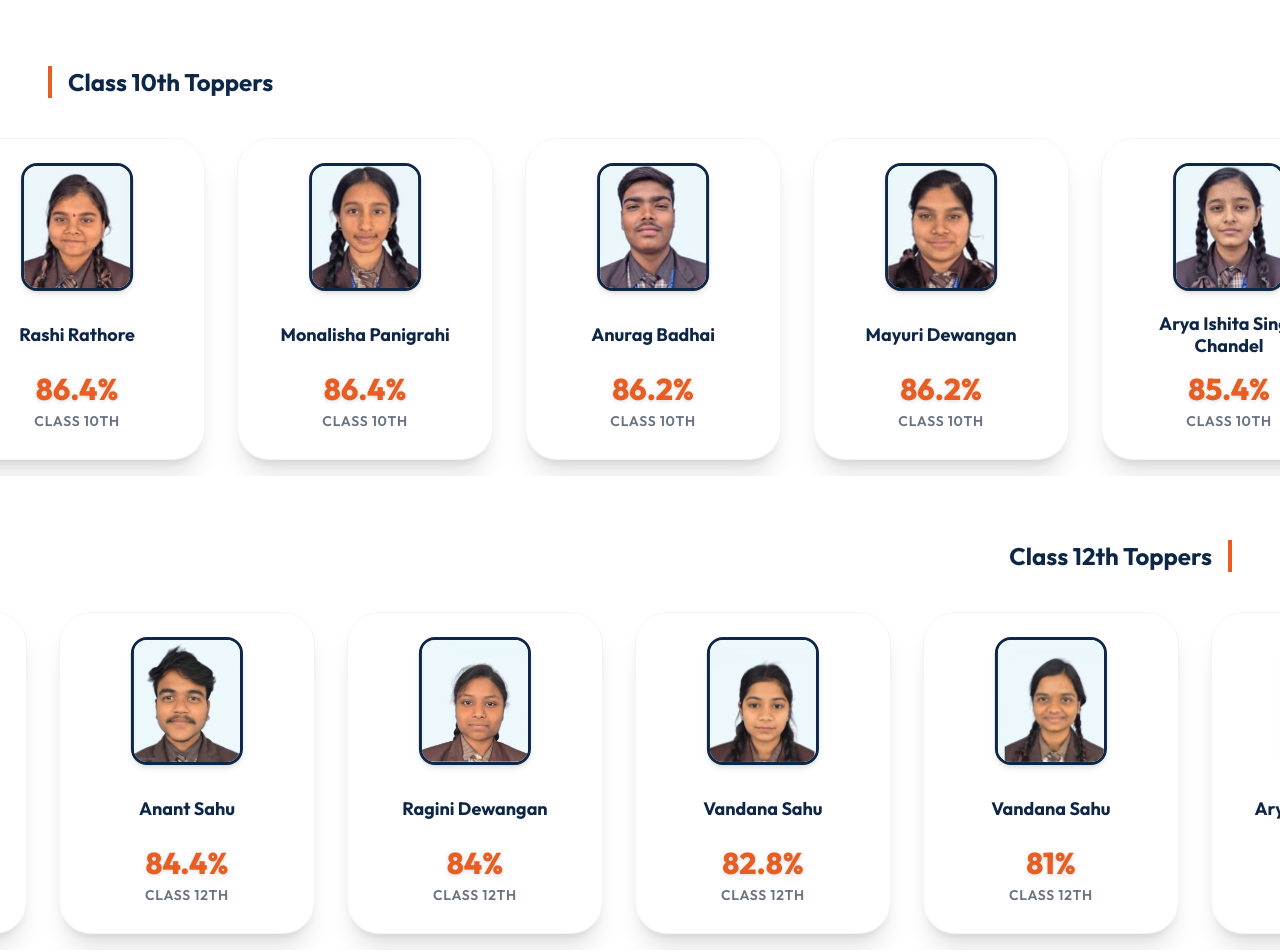
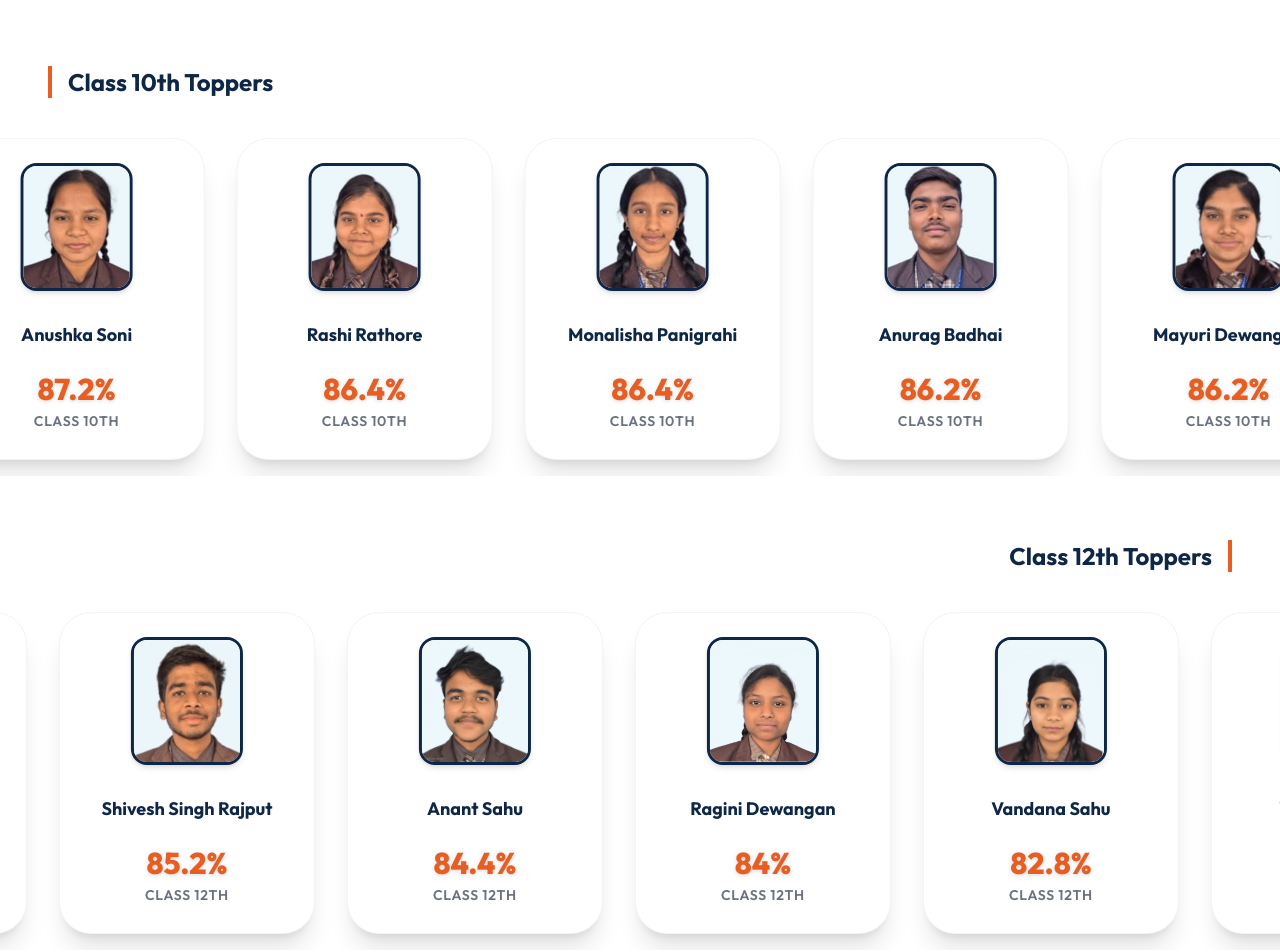
Before and after one commit to AvanishKesharwani/School-Website, a Next.js app: page / in a window 1280 px wide. Shown: the part 1880-2832 px from the top of the page. Built offline with nearby package versions, Linux system fonts and the light colour scheme; no server answers.

Commit message:
feat: adjust marquee start offsets to Rashi Rathore & Anant Sahu, and fix transparent logo ribbon clipping

```diff
--- a/src/components/HallOfFame.tsx
+++ b/src/components/HallOfFame.tsx
@@ -101,7 +101,7 @@ export default function HallOfFame({ content }: { content?: any }) {
           <div className="relative w-full overflow-hidden flex py-4 group">
             <motion.div
               className="flex gap-4 md:gap-8 px-4 w-max"
-              animate={{ x: ["-32.6%", "-82.6%"] }}
+              animate={{ x: ["-30.43%", "-80.43%"] }}
               transition={{ repeat: Infinity, ease: "linear", duration: duration10 }}
             >
               {[...class10Toppers, ...class10Toppers].map((topper, index) => {
@@ -170,7 +170,7 @@ export default function HallOfFame({ content }: { content?: any }) {
           <div className="relative w-full overflow-hidden flex py-4 group">
             <motion.div
               className="flex gap-4 md:gap-8 px-4 w-max"
-              animate={{ x: ["-30%", "20%"] }}
+              animate={{ x: ["-25%", "25%"] }}
               transition={{ repeat: Infinity, ease: "linear", duration: duration12 }}
             >
               {[...class12Toppers, ...class12Toppers].map((topper, index) => {
```
Also changed, not shown: public/logo_enhanced.png.
